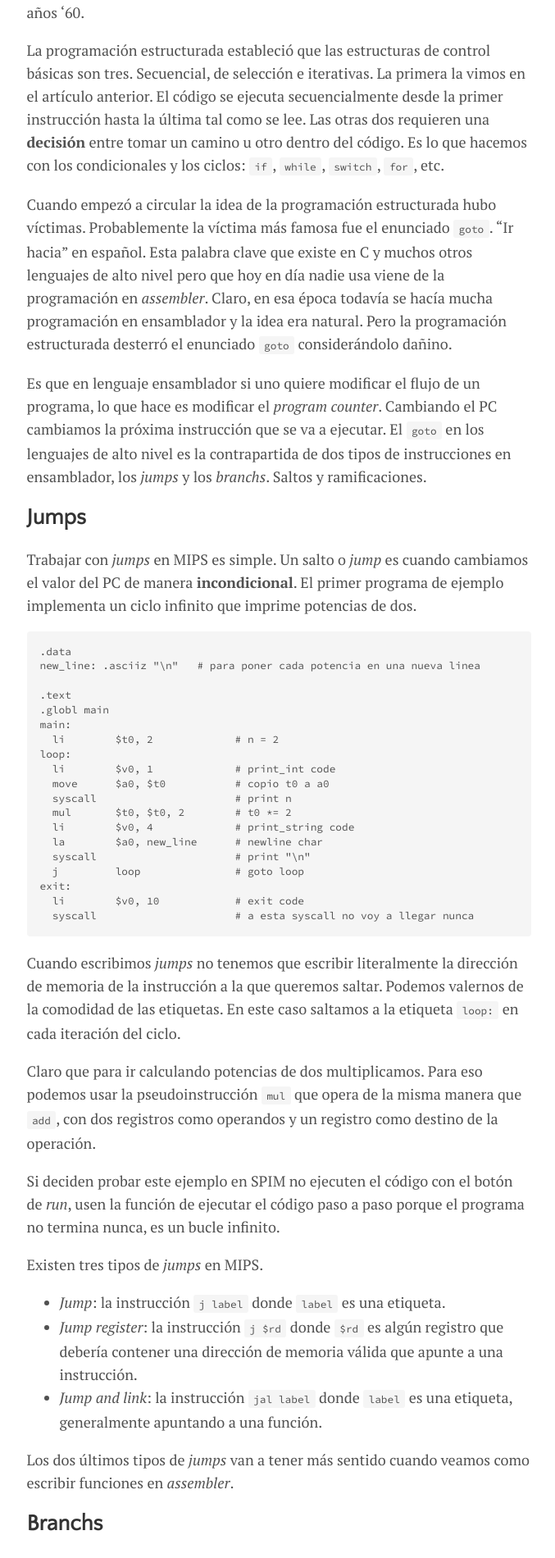
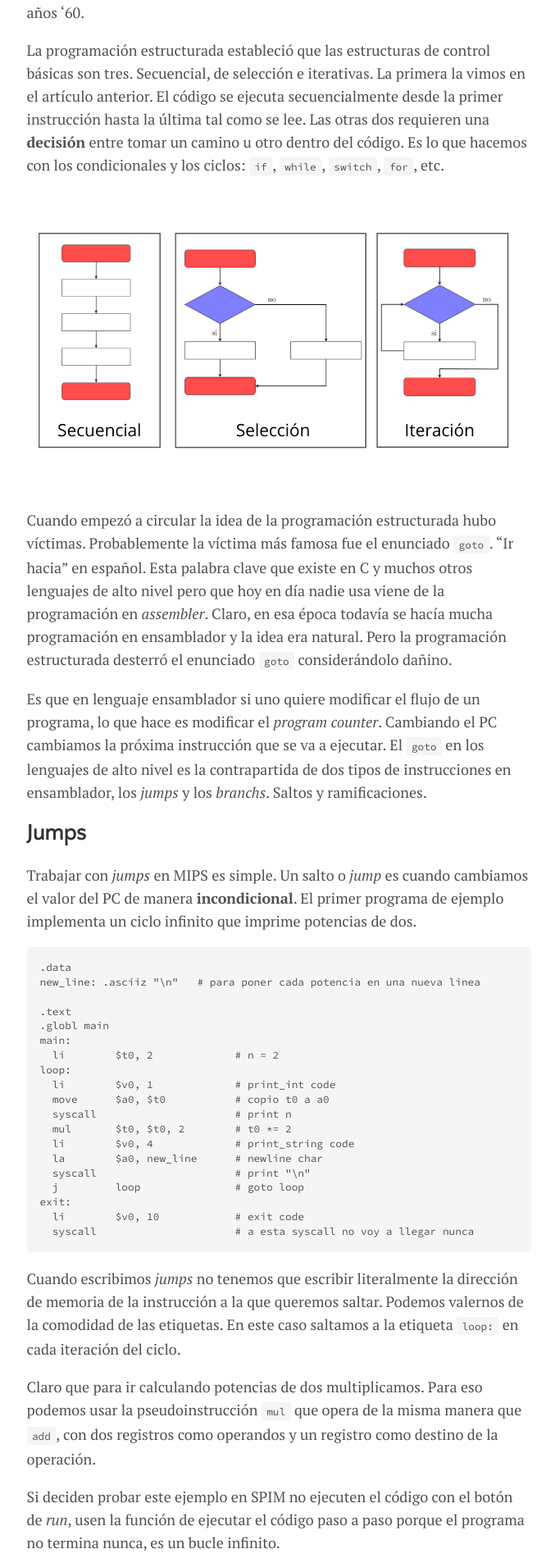
Before and after one commit to la35/la35.github.io, a Jekyll site: the page built from _posts/2020-08-20-mips-branchs.md, in a window 1280 px wide. Shown: the part 863-2763 px from the top of the page at 82% size, without its empty margins (300-977 px from the left). Built offline with Jekyll 4.4.1, drawn with Linux system fonts in a browser that asks for light colours.

Commit message:
agrega ilustracion

```diff
--- a/_posts/2020-08-20-mips-branchs.md
+++ b/_posts/2020-08-20-mips-branchs.md
@@ -15,6 +15,8 @@ Segunda parte de la introducción a _assembler_ de MIPS. La primera parte la pue
 Cuando programamos usando `if` o `while` en algún lenguaje de alto nivel como C o Python estamos adhiriendo a lo que se conoce como **programación estructurada**, un paradigma de programación surgido en los años '60.
 
 La programación estructurada estableció que las estructuras de control básicas son tres. Secuencial, de selección e iterativas. La primera la vimos en el artículo anterior. El código se ejecuta secuencialmente desde la primer instrucción hasta la última tal como se lee. Las otras dos requieren una **decisión** entre tomar un camino u otro dentro del código. Es lo que hacemos con los condicionales y los ciclos: `if`, `while`, `switch`, `for`, etc.
+
+![estructuras](../assets/img/mips-branchs/structured-control.png){:.zoom}
 
 Cuando empezó a circular la idea de la programación estructurada hubo víctimas. Probablemente la víctima más famosa fue el enunciado `goto`. "Ir hacia" en español. Esta palabra clave que existe en C y muchos otros lenguajes de alto nivel pero que hoy en día nadie usa viene de la programación en _assembler_. Claro, en esa época todavía se hacía mucha programación en ensamblador y la idea era natural. Pero la programación estructurada desterró el enunciado `goto` considerándolo dañino.
 
```
Also changed, not shown: assets/img/mips-branchs/structured-control.png (added).
